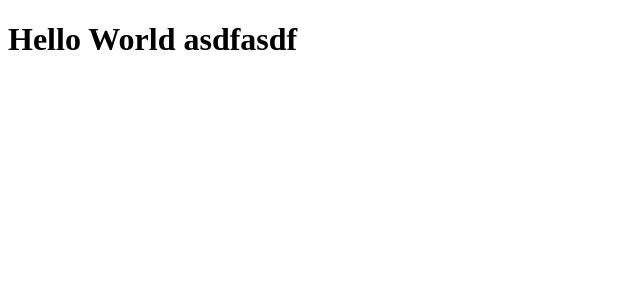
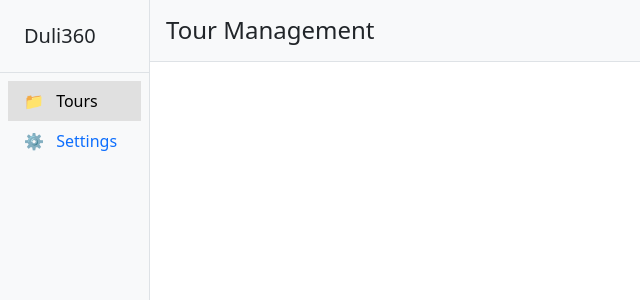
Before and after one commit to dtn-prog/vue3-vite-typescript-electron-template, a Vue app: page / in a window 1280 px wide. Shown: the top 300 px of the page, without its empty margins (0-640 px from the left). Built offline with nearby package versions, Linux system fonts and the light colour scheme.

Commit message:
install, import and use bootstrap for the app.vue

```diff
--- a/package.json
+++ b/package.json
@@ -20,6 +20,7 @@
     "dist:linux": "npm run transpile:electron && npm run build && electron-builder --linux --x64"
   },
   "dependencies": {
+    "bootstrap": "^5.3.7",
     "pinia": "^3.0.3",
     "vue": "^3.5.17",
     "vue-router": "^4.5.1"
--- a/src/ui/App.vue
+++ b/src/ui/App.vue
@@ -1,7 +1,63 @@
 <script setup lang="ts">
+import { ref } from 'vue'
+
+const activeTab = ref('tours')
+
+const getTabTitle = () => {
+	const titles: Record<string, string> = {
+		tours: 'Tour Management',
+		scenes: 'Scene Editor',
+		hotspots: 'Hotspot Manager',
+		settings: 'Settings'
+	}
+	return titles[activeTab.value] || 'Virtual Tour Creator'
+}
+
 
 </script>
 
+
 <template>
-<h1>Hello World asdfasdf</h1>
+	<div id="app" class="vh-100 d-flex">
+		<!-- Sidebar -->
+		<aside class="bg-light border-end d-flex flex-column text-start" style="width: 150px;">
+			<div class="p-4 border-bottom">
+				<h2 class="h5 mb-0">Duli360</h2>
+			</div>
+
+			<nav class="nav flex-column p-2 flex-grow-1 text-start">
+				<button @click="activeTab = 'tours'" :class="['nav-link', activeTab === 'tours' ? 'active' : '']"
+					class="text-start" type="button">
+					<span class="me-2">📁</span> Tours
+				</button>
+				<button @click="activeTab = 'settings'" :class="['nav-link', activeTab === 'settings' ? 'active' : '']"
+					class="text-start" type="button">
+					<span class="me-2">⚙️</span> Settings
+				</button>
+			</nav>
+		</aside>
+
+		<!-- Main Content -->
+		<main class="flex-grow-1 d-flex flex-column">
+			<!-- Header -->
+			<header class="d-flex justify-content-between align-items-center border-bottom p-3 bg-light">
+				<h1 class="h4 mb-0">{{ getTabTitle() }}</h1>
+			</header>
+
+			<!-- Content Area -->
+			<div class="flex-grow-1 overflow-auto p-4">
+				<div v-if="activeTab === 'tours'">
+				</div>
+				<div v-if="activeTab === 'settings'">
+				</div>
+			</div>
+		</main>
+	</div>
 </template>
+
+<style>
+.nav-link.active {
+  background-color: #e0e0e0;
+  color: #000;
+}
+</style>
--- a/src/ui/main.ts
+++ b/src/ui/main.ts
@@ -1,5 +1,7 @@
 import { createApp } from 'vue'
 import { createPinia } from 'pinia'
+import 'bootstrap/dist/css/bootstrap.min.css';
+import 'bootstrap';
 
 import App from './App.vue'
 // import router from './router'
```
Also changed, not shown: 1 other file (tests, documents, lock files or other folders).
